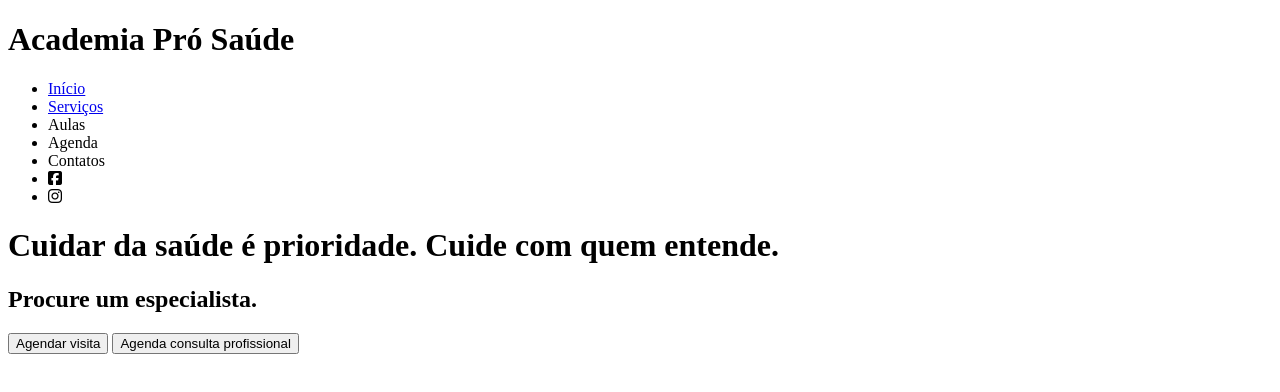
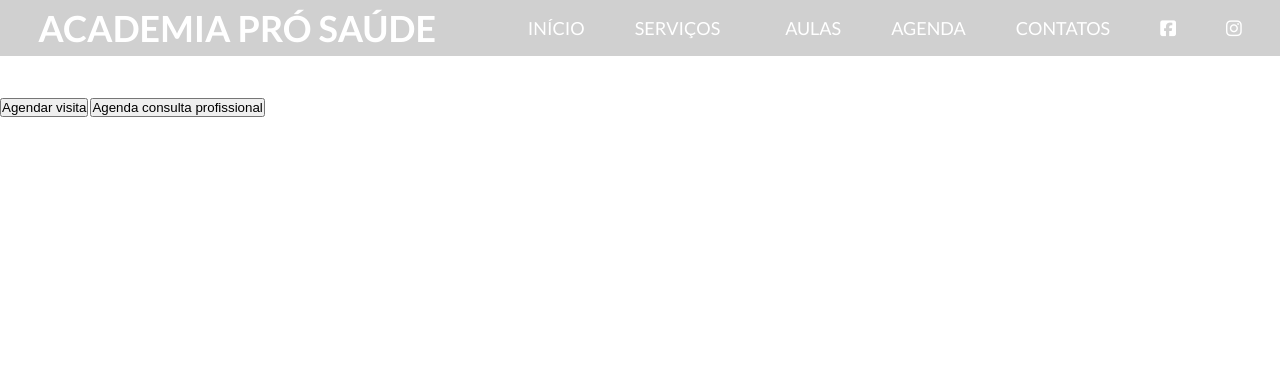
Before and after one commit to WalterRodrigues2k23/SiteAcademia, a plain HTML site: page index.html in a window 1280 px wide. Drawn offline with Linux system fonts and the light colour scheme.

Commit message:
Header concluído

```diff
--- a/Style.css
+++ b/Style.css
@@ -0,0 +1,78 @@
+@import url('https://fonts.googleapis.com/css2?family=Lato:wght@400;700&display=swap');
+
+/* Zerando o CSS */
+*{
+    margin: 0;
+    padding: 0;
+    box-sizing: border-box;
+}
+
+/* fundo-tela */
+
+html {
+    width: 100vw;
+    height: 100vh;
+    font-size: 62.5%;
+    color: white;
+    font-family: 'Lato', sans-serif;
+}
+
+body{
+    background: linear-gradient(rbga(17,17,17,0.8), rbga(20,20,20,1)), url(/img/img5.jpg);
+    background-position: center center;
+    background-size: cover;
+    background-position-y: 0px;
+    background-repeat: no-repeat;
+}
+
+/* Menu - header - NavBar */
+
+header{
+    width: 100%;
+    height: 7vh;
+    background: rgba(22,22,22,0.2);
+}
+
+.menu-content{
+    text-transform: uppercase;
+    height: 100%;
+    display: flex;
+    justify-content: space-around;
+    align-items: center;
+    font-size: 1.8rem;
+}
+
+.Logo {
+    font-size: 1.8rem;
+    letter-spacing: 0.4rem;
+    cursor: pointer;
+}
+
+.menu-content .list-itens {
+    display: flex;
+    list-style: none;
+    gap: 20px;
+}
+
+.menu-content .list-itens a {
+    text-decoration: none;
+    color: white;
+    padding: 1.5rem;
+    transform: 2ms ease-in;
+    position: relative;
+}
+
+.menu-content .list-itens a:before {
+    content: ' ';
+    position: absolute;
+    bottom: 0;
+    left: 0;
+    width: 0px;
+    height: 1px;
+    background-color: rbg(251, 255, 0);
+    transition: all 1.5s ease;
+}
+
+.menu-content .list-itens a:hover:before {
+    width: 100%;
+}
--- a/index.html
+++ b/index.html
@@ -12,7 +12,7 @@
         <div class="menu-content">
             <h1 class="logo">Academia Pró Saúde</h1>
             <nav class="header-menu">
-                <ul>
+                <ul class="list-itens">
                     <li><a href="#">Início</a></li>
                     <li><a href="#">Serviços</a></li>
                     <li><a href="#"></a>Aulas</li>
```
Also changed, not shown: ImagemAcademia.jpg (added).
